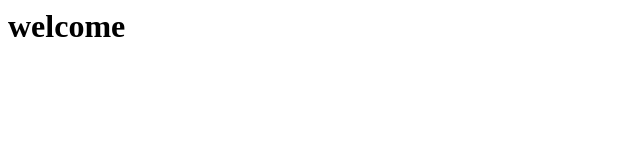
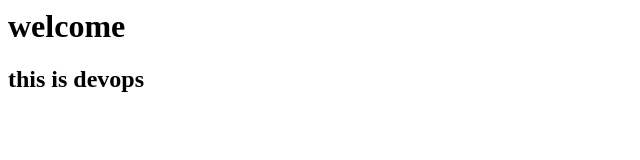
Before and after one commit to srinidhibalajipec/deedemos1, a plain HTML site: page index.html in a window 1280 px wide. Shown: the whole page, without its empty margins (0-640 px from the left). Drawn offline with Linux system fonts and the light colour scheme.

Commit message:
Update index.html

```diff
--- a/index.html
+++ b/index.html
@@ -1 +1,2 @@
 <h1> welcome</h1>
+<h2>this is devops</h2>
```
